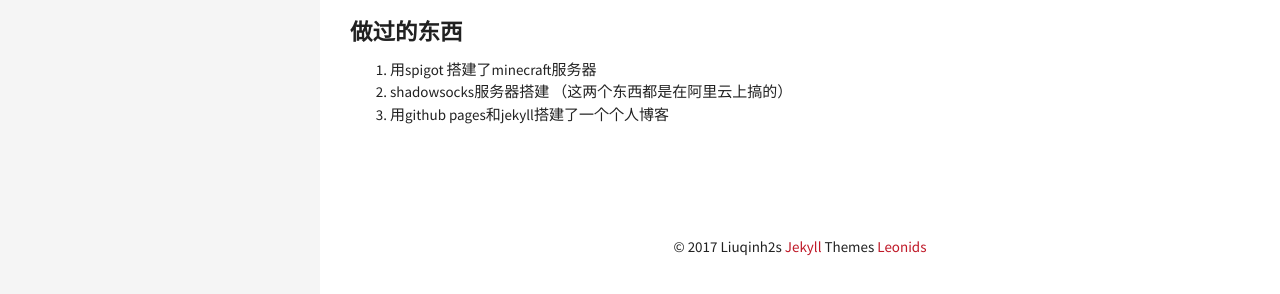
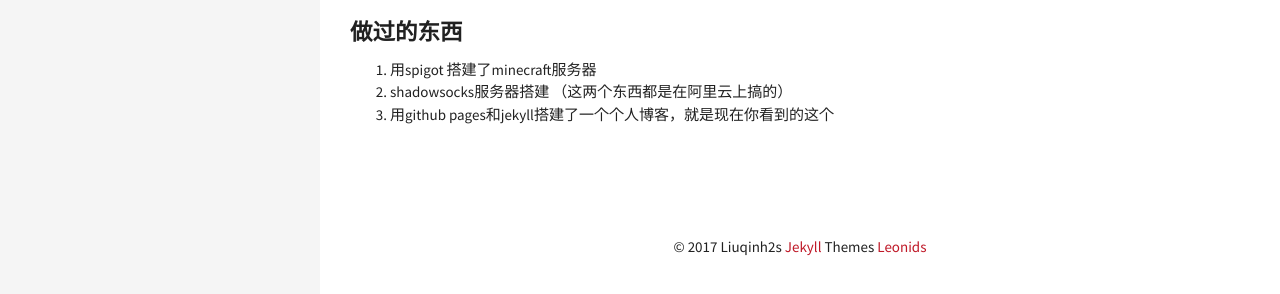
Before and after one commit to transcendtron/liuqinh2s.github.io, a Jekyll site: the page built from about.md, in a window 1280 px wide. Shown: the part 1799-2093 px from the top of the page. Built offline with Jekyll 4.4.1, drawn with Linux system fonts in a browser that asks for light colours.

Commit message:
add about

```diff
--- a/about.md
+++ b/about.md
@@ -70,4 +70,4 @@ permalink: /about
 1. 用spigot 搭建了minecraft服务器
 2. shadowsocks服务器搭建
 （这两个东西都是在阿里云上搞的）
-3. 用github pages和jekyll搭建了一个个人博客
+3. 用github pages和jekyll搭建了一个个人博客，就是现在你看到的这个
```
